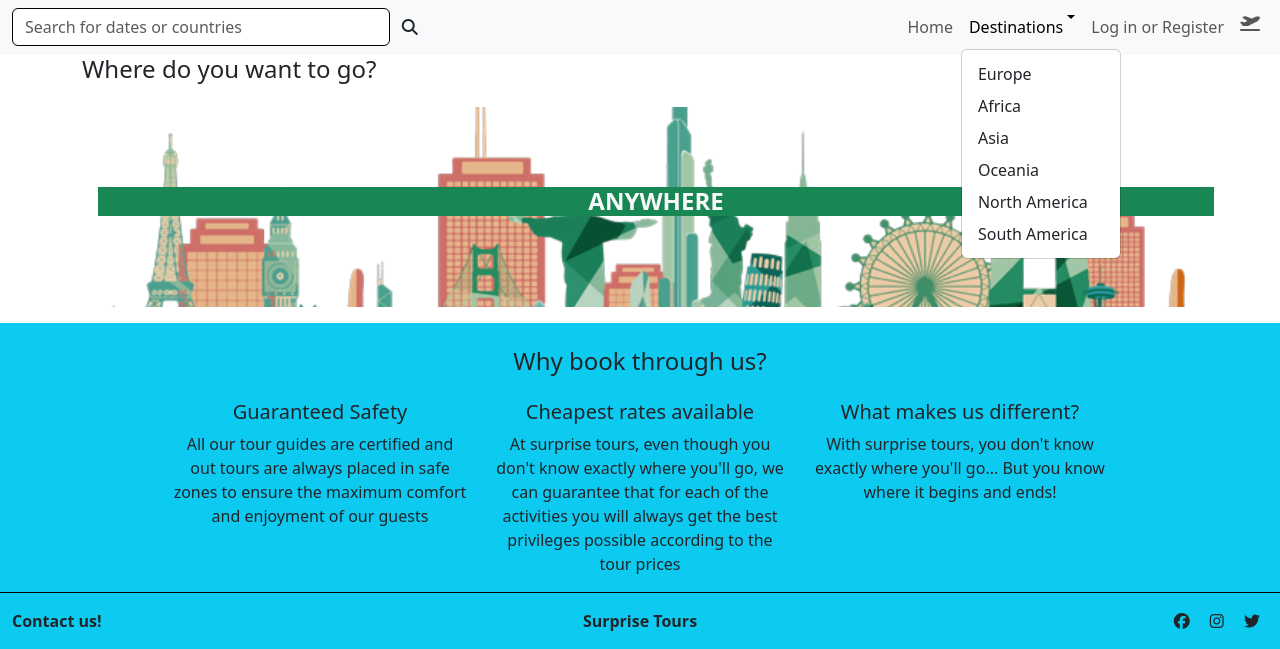
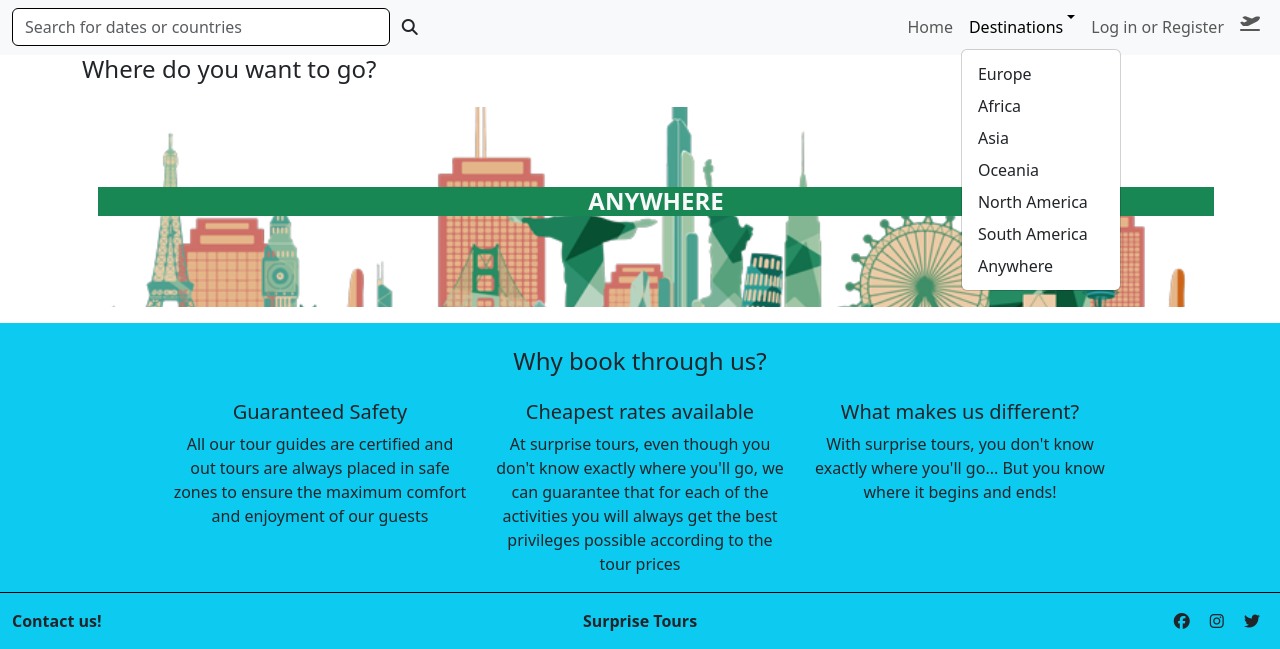
Before and after one commit to lpewton/surprise-tours, a Django app: page /tours/continents/ in a window 1280 px wide, after a click on "Destinations". Shown: the part 163-812 px from the top of the page. Run offline with Django 3.2, Linux system fonts and the light colour scheme; data that the repository does not hold is empty; some libraries are stand-ins or nearby versions.

Commit message:
Add links for continent filtering in base and continents.html

```diff
--- a/templates/base.html
+++ b/templates/base.html
@@ -36,8 +36,9 @@
                                 </button>
                             </div>
                         </div>
+                    </form>
                 </div>
-                </form>
+
 
                 <!-- Hamburguer button -->
                 <button class="navbar-toggler" type="button" data-bs-toggle="collapse"
@@ -58,12 +59,16 @@
                                 Destinations
                             </btn>
                             <ul class="dropdown-menu">
-                                <li><a class="dropdown-item" href="{% url 'tours' %}?continent=Europe">Europe</a></li>
-                                <li><a class="dropdown-item" href="{% url 'tours' %}?continent=Africa">Africa</a></li>
-                                <li><a class="dropdown-item" href="{% url 'tours' %}?continent=Asia">Asia</a></li>
-                                <li><a class="dropdown-item" href="{% url 'tours' %}?continent=Oceania">Oceania</a></li>
-                                <li><a class="dropdown-item" href="{% url 'tours' %}?continent=North America">North America</a></li>
-                                <li><a class="dropdown-item" href="{% url 'tours' %}?continent=South America">South America</a></li>
+                                <li><a class="dropdown-item" href="{% url 'tours' %}?continent=europe">Europe</a></li>
+                                <li><a class="dropdown-item" href="{% url 'tours' %}?continent=africa">Africa</a></li>
+                                <li><a class="dropdown-item" href="{% url 'tours' %}?continent=asia">Asia</a></li>
+                                <li><a class="dropdown-item" href="{% url 'tours' %}?continent=oceania">Oceania</a></li>
+                                <li><a class="dropdown-item" href="{% url 'tours' %}?continent=north_america">North
+                                        America</a></li>
+                                <li><a class="dropdown-item"
+                                        href="{% url 'tours' %}?continent=south_and_central_america">South America</a>
+                                </li>
+                                <li><a class="dropdown-item" href="{% url 'tours' %}">Anywhere</a></li>
                             </ul>
                         </li>
                         <li class="nav-item">
@@ -83,22 +88,25 @@
         </nav>
     </header>
 
-
     {% block content %}
     {% endblock %}
 
+    <footer>
         <div class="container-fluid">
             <div class="row bg-info text-center d-flex justify-content-center">
                 <h4 class="my-4">Why book through us?</h4>
                 <div class="col-md-4 col-xl-3">
                     <h5>Guaranteed Safety</h5>
-                <p>All our tour guides are certified and out tours are always placed in safe zones to ensure the maximum
+                    <p>All our tour guides are certified and out tours are always placed in safe zones to ensure the
+                        maximum
                         comfort and enjoyment of our guests</p>
                 </div>
                 <div class="col-md-4 col-xl-3">
                     <h5>Cheapest rates available</h5>
-                <p>At surprise tours, even though you don't know exactly where you'll go, we can guarantee that for each
-                    of the activities you will always get the best privileges possible according to the tour prices</p>
+                    <p>At surprise tours, even though you don't know exactly where you'll go, we can guarantee that for
+                        each
+                        of the activities you will always get the best privileges possible according to the tour prices
+                    </p>
                 </div>
                 <div class="col-md-4 col-xl-3">
                     <h5>What makes us different?</h5>
@@ -120,6 +128,7 @@
                 </div>
             </div>
         </div>
+    </footer>
 
     <!-- Bootstrap link -->
     <script src="https://cdn.jsdelivr.net/npm/bootstrap@5.3.0/dist/js/bootstrap.bundle.min.js"
--- a/tours/templates/tours/continents.html
+++ b/tours/templates/tours/continents.html
@@ -8,7 +8,7 @@
         {% for continent in continents %}
         <div class="continent-div m-3 col-md-3" style="background-image: url('{{ continent.image.url }}'); background-repeat: no-repeat; background-size:
         cover">
-            <a href="{% url 'tours' continent.pk %}" class="text-decoration-none text-uppercase">
+            <a href="{% url 'tours' %}?continent={{continent.continent}}" class="text-decoration-none text-uppercase">
                 <h4 class="text-center text-light bg-gradient bg-success"><strong>{{continent}}</strong></h4>
             </a>
         </div>
@@ -17,11 +17,12 @@
             {% endif %}
             {% endfor %}
             <div class="continent-div m-3" id="anywhere-div">
-                <a class="my-3 w-75 text-decoration-none" id="anywhere-div">
+                <a href="{% url 'tours' %}" class="my-3 w-75 text-decoration-none" id="anywhere-div">
                     <h4 class="text-light text-center bg-success"><strong>ANYWHERE</strong></h4>
                 </a>
             </div>
         </div>
     </div>
+    </div>
 </div>
 {% endblock %}
```
Lines whose indentation alone changed are shown as unchanged.
